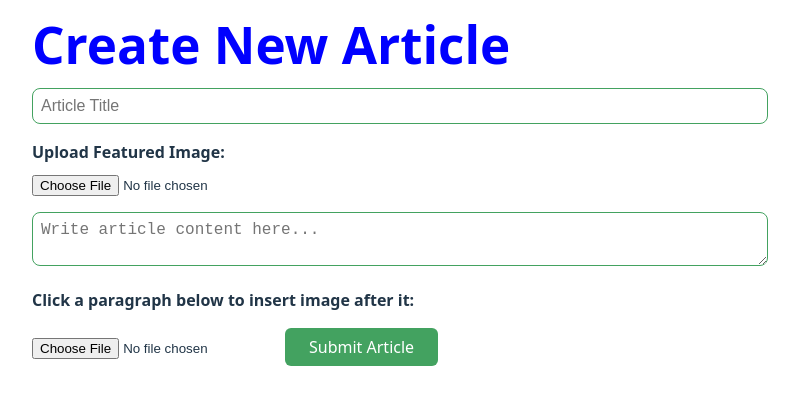
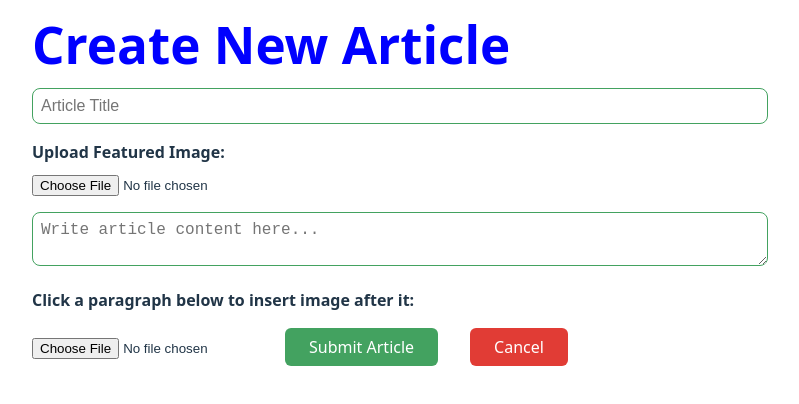
Before and after one commit to Deividas-Strole/vpnHead-main, a React (Vite) app: page /admin/article-editor in a window 1280 px wide. Shown: the top 404 px of the page, without its empty margins (240-1039 px from the left). Built offline with nearby package versions, Linux system fonts and the light colour scheme.

Commit message:
Created Cancel button in Edit Article page

```diff
--- a/src/css/ArticleEditor.css
+++ b/src/css/ArticleEditor.css
@@ -59,7 +59,7 @@
     background-color: #e0f2ff;
   }
 
-  .editor-button {
+  .submit-button {
     background-color: #43A260;
     color: white;
     padding: 0.5rem 1.5rem;
@@ -68,3 +68,14 @@
     font-size: 1rem;
     cursor: pointer;
   }
+
+  .cancel-button {
+    background-color: #E13C35;
+    color: white;
+    padding: 0.5rem 1.5rem;
+    border: none;
+    border-radius: 6px;
+    font-size: 1rem;
+    cursor: pointer;
+    margin-left: 2rem;
+  }
--- a/src/pages/ArticleEditor.jsx
+++ b/src/pages/ArticleEditor.jsx
@@ -1,9 +1,11 @@
 // src/components/ArticleEditor.jsx
 
-import React, { useState } from "react";
+import React, { useState, useRef } from "react";
 import axios from "axios";
 import api from "../axiosConfig";
 import "../css/ArticleEditor.css"; // Import the CSS file
+import { useNavigate } from "react-router-dom"; // Add this import
+
 
 const CLOUDINARY_UPLOAD_URL = "https://api.cloudinary.com/v1_1/dxubasgtx/image/upload";
 const UPLOAD_PRESET = "VpnHead";
@@ -19,6 +21,7 @@ const ArticleEditor = () => {
   const [paragraphs, setParagraphs] = useState([]);
   const [selectedParaIndex, setSelectedParaIndex] = useState(null);
   const [featuredImage, setFeaturedImage] = useState(null);
+  const contentImageInputRef = useRef(null);
 
   const handleSplitText = (val) => {
     const paras = val.split("\n\n");
@@ -47,6 +50,11 @@ const ArticleEditor = () => {
       setParagraphs(newParas);
     } catch (err) {
       console.error("Upload failed", err);
+    } finally {
+      // Reset file input so user can upload again
+      if (contentImageInputRef.current) {
+        contentImageInputRef.current.value = "";
+      }
     }
   };
 
@@ -83,6 +91,11 @@ const ArticleEditor = () => {
       console.error(err);
       alert("Failed to submit article.");
     }
+  };
+
+  const navigate = useNavigate();
+  const cancelSubmit = () => {
+    navigate('/admin/dashboard');
   };
 
   return (
@@ -129,10 +142,19 @@ const ArticleEditor = () => {
         ))}
       </div>
 
-      <input type="file" onChange={handleContentImageUpload} className="editor-file-input" />
+      <input
+        type="file"
+        onChange={handleContentImageUpload}
+        className="editor-file-input"
+        ref={contentImageInputRef}
+      />
 
-      <button className="editor-button" onClick={handleSubmit}>
+      <button className="submit-button" onClick={handleSubmit}>
         Submit Article
+      </button>
+
+      <button className="cancel-button" onClick={cancelSubmit}>
+        Cancel
       </button>
     </div>
   );
```
